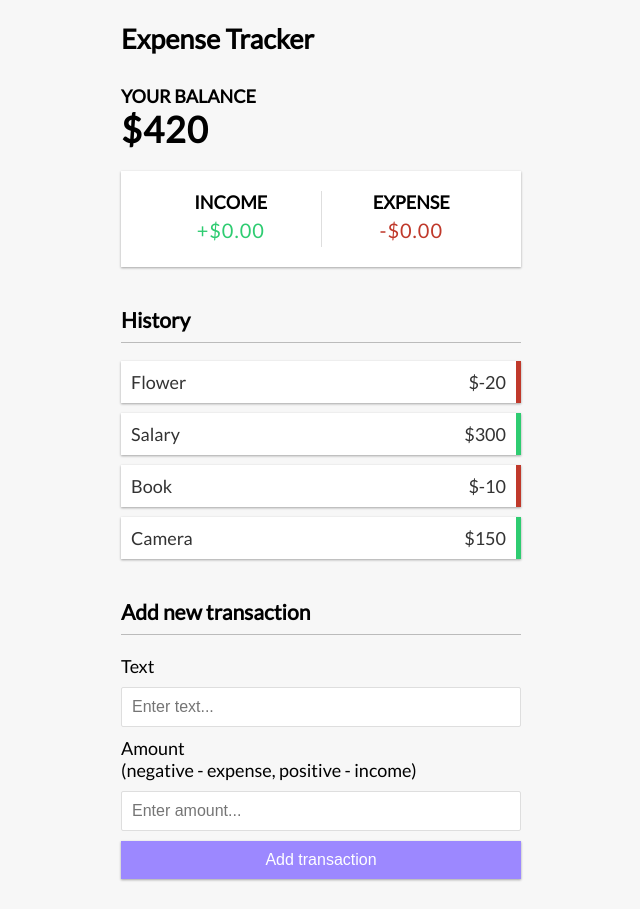
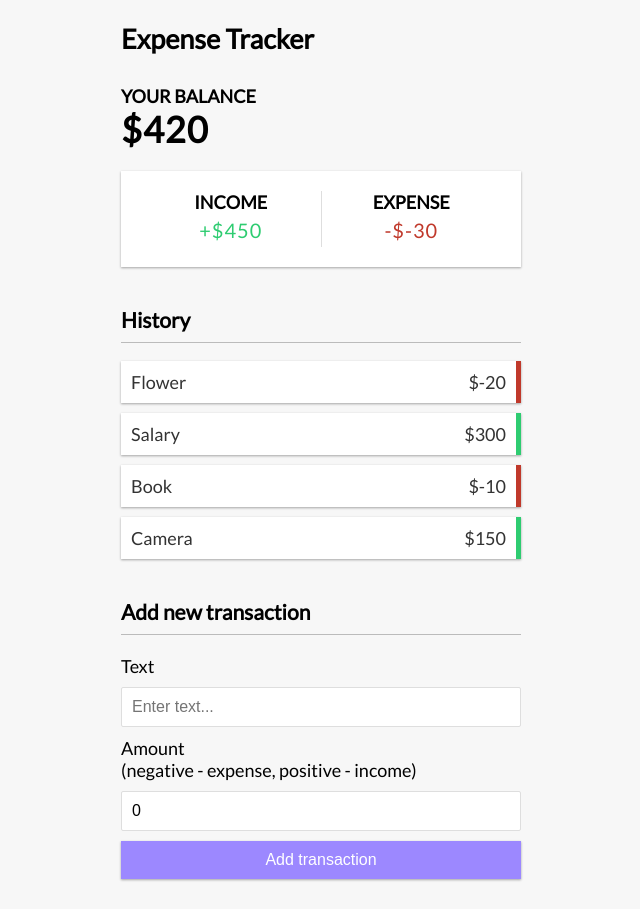
Before and after one commit to HazimAdel101/Expense-tracker, a Vue app: page / in a window 1280 px wide. Shown: the whole page, without its empty margins (319-959 px from the left). Built offline with nearby package versions, Linux system fonts and the light colour scheme.

Commit message:
Add transactions & use toast

```diff
--- a/package.json
+++ b/package.json
@@ -10,7 +10,8 @@
   },
   "dependencies": {
     "vue": "^3.4.21",
-    "vue-router": "^4.3.0"
+    "vue-router": "^4.3.0",
+    "vue-toastification": "^2.0.0-rc.5"
   },
   "devDependencies": {
     "@vitejs/plugin-vue": "^5.0.4",
--- a/src/App.vue
+++ b/src/App.vue
@@ -2,9 +2,9 @@
   <Header />
   <div class="container">
     <Balance :total="total" />
-    <IncomeExpense />
+    <IncomeExpense :income="+income" :expense="+expense" />
     <TransactionList :transactions="transactions" />
-    <AddTransaction />
+    <AddTransaction @add-transaction="insert" />
   </div>
 </template>
 
@@ -15,8 +15,11 @@ import IncomeExpense from "@/components/IncomeExpense.vue";
 import TransactionList from "@/components/TransactionList.vue";
 import AddTransaction from "@/components/AddTransaction.vue";
 
+import { useToast } from "vue-toastification";
 
 import { ref, computed } from "vue";
+
+const toast = useToast();
 
 const transactions = ref([
   { id: 1, text: "Flower", amount: -20 },
@@ -25,11 +28,37 @@ const transactions = ref([
   { id: 4, text: "Camera", amount: 150 }
 ])
 
-
 const total = computed(() => {
   return transactions.value.reduce((acc, transaction) => {
     return acc + transaction.amount;
   }, 0)
 })
 
+
+const income = computed(() => {
+  return transactions.value
+    .filter((transaction) => transaction.amount > 0)
+    .reduce((acc, transaction) => acc + transaction.amount, 0)
+    .toFixed(2);
+});
+
+const expense = computed(() => {
+  return transactions.value
+    .filter((transaction) => transaction.amount < 0)
+    .reduce((acc, transaction) => acc + transaction.amount, 0)
+    .toFixed(2);
+});
+
+const insert = (newTransaction) => {
+  transactions.value.push({
+    id: newTransaction.id,
+    text: newTransaction.text,
+    amount: newTransaction.amount
+  })
+
+  toast.success('Transaction added successfully', {
+    timeout: 2000
+  })
+}
+
 </script>
--- a/src/components/AddTransaction.vue
+++ b/src/components/AddTransaction.vue
@@ -1,15 +1,45 @@
 <template>
     <h3>Add new transaction</h3>
-    <form id="form">
+    <form id="form" @submit.prevent="onSubmit">
         <div class="form-control">
             <label for="text">Text</label>
-            <input type="text" id="text" placeholder="Enter text..." />
+            <input type="text" id="text" v-model="text" placeholder="Enter text..." />
         </div>
         <div class="form-control">
             <label for="amount">Amount <br />
                 (negative - expense, positive - income)</label>
-            <input type="number" id="amount" placeholder="Enter amount..." />
+            <input type="number" v-model="amount" step="0.01" id="amount" placeholder="Enter amount..." />
         </div>
         <button class="btn">Add transaction</button>
     </form>
 </template>
+
+<script setup>
+import { ref } from 'vue';
+import { useToast } from "vue-toastification";
+
+const text = ref('');
+const amount = ref(0);
+
+const toast = useToast();
+
+const emit = defineEmits(['add-transaction']);
+
+const onSubmit = () => {
+
+    if (!text.value || !amount.value) {
+        toast.error('Please add a text and amount');
+        return;
+    }
+    const newTransaction = {
+        id: Math.floor(Math.random() * 100000000),
+        text: text.value,
+        amount: +amount.value
+    }
+
+    emit('add-transaction', newTransaction);
+
+    text.value = '';
+    amount.value = 0;
+}
+</script>
--- a/src/components/IncomeExpense.vue
+++ b/src/components/IncomeExpense.vue
@@ -2,11 +2,27 @@
     <div class="inc-exp-container">
         <div>
             <h4>Income</h4>
-            <p id="money-plus" class="money plus">+$0.00</p>
+            <p id="money-plus" class="money plus">+${{income}}</p>
         </div>
         <div>
             <h4>Expense</h4>
-            <p id="money-minus" class="money minus">-$0.00</p>
+            <p id="money-minus" class="money minus">-${{expense}}</p>
         </div>
     </div>
 </template>
+
+<script setup>
+import { defineProps } from "vue";
+
+const props = defineProps({
+    income: {
+        type: Number,
+        required: true,
+    },
+    expense:
+    {
+        type: Number,
+        required: true,
+    },
+})
+</script>
```
Also changed, not shown: src/main.js (+5 -4 lines), 1 other file (tests, documents, lock files or other folders).
